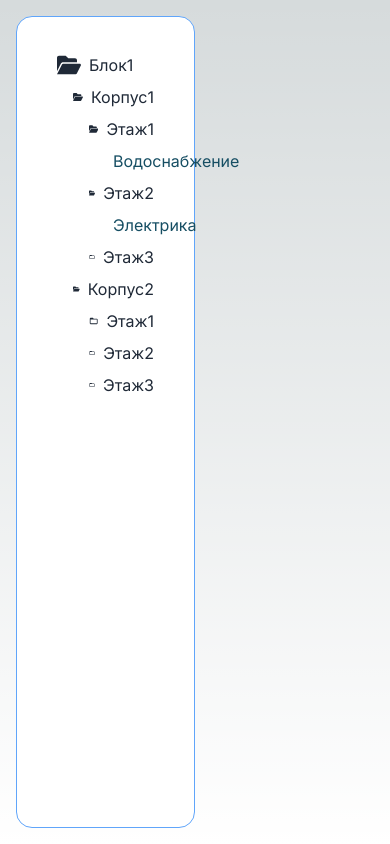
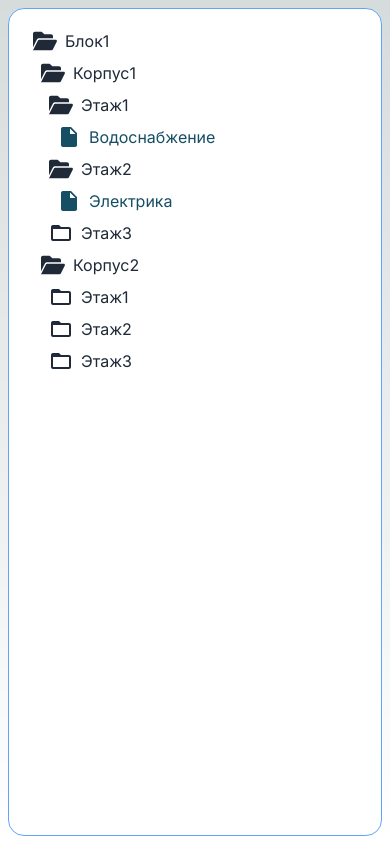
Before and after one commit to aleksey-verin/tree-ui, a Next.js app: page / in a window 390 px wide. Built offline with nearby package versions, Linux system fonts and the light colour scheme.

Commit message:
fix: styles

```diff
--- a/src/app/page.tsx
+++ b/src/app/page.tsx
@@ -3,7 +3,7 @@ import StoreProvider from './store-provider'
 
 export default function Home() {
   return (
-    <main className='grid min-h-screen p-4 grid-cols-2'>
+    <main className='grid min-h-screen p-2 lg:p-4 grid-cols-1 lg:grid-cols-2'>
       <StoreProvider>
         <Tree />
       </StoreProvider>
--- a/src/components/tree/tree.tsx
+++ b/src/components/tree/tree.tsx
@@ -75,7 +75,7 @@ const Tree = () => {
 
   return (
     <div
-      className='w-full py-8 pl-4 pr-8 border bg-white dark:bg-gray-950 border-blue-400 dark:border-gray-600 rounded-2xl relative'
+      className='w-full py-4 pl-2 pr-4 lg:py-8 lg:pl-4 lg:pr-8 border bg-white dark:bg-gray-950 border-blue-400 dark:border-gray-600 rounded-2xl relative'
       onContextMenu={disableDefaultContextMenu}
     >
       <TreeUl
--- a/src/components/tree/tree/tree-ul.tsx
+++ b/src/components/tree/tree/tree-ul.tsx
@@ -15,7 +15,7 @@ const TreeUl = ({
 
 
   return (
-    <ul className='pl-4'>
+    <ul className='pl-2 lg:pl-4'>
       {nodes.map((node) => (
         <TreeLi
           key={node.id}
```
